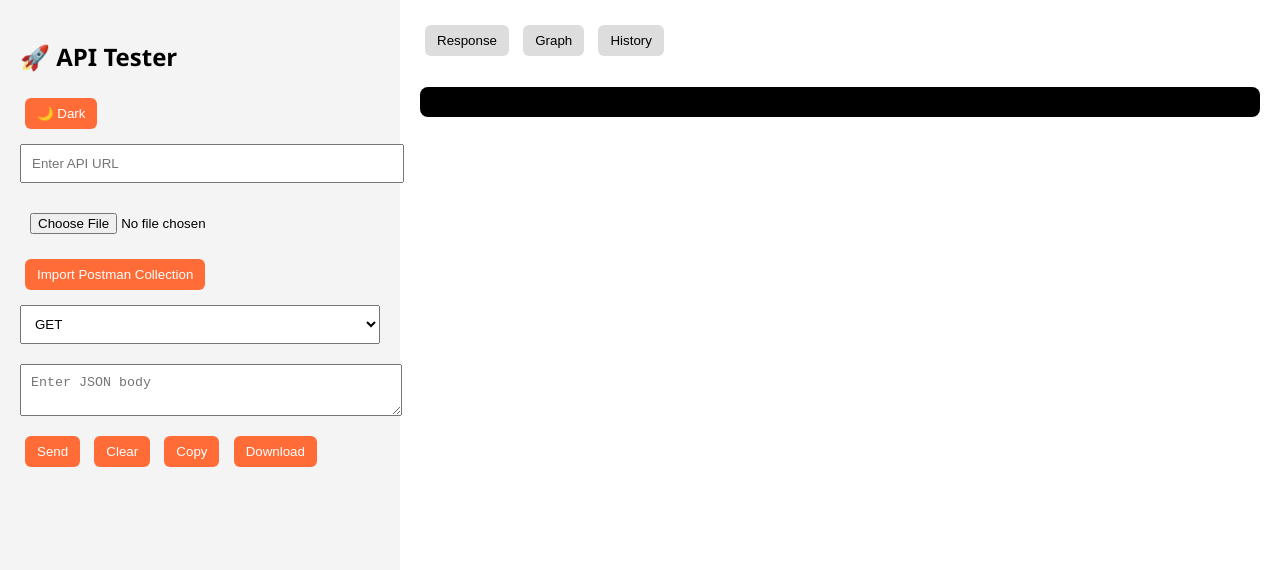
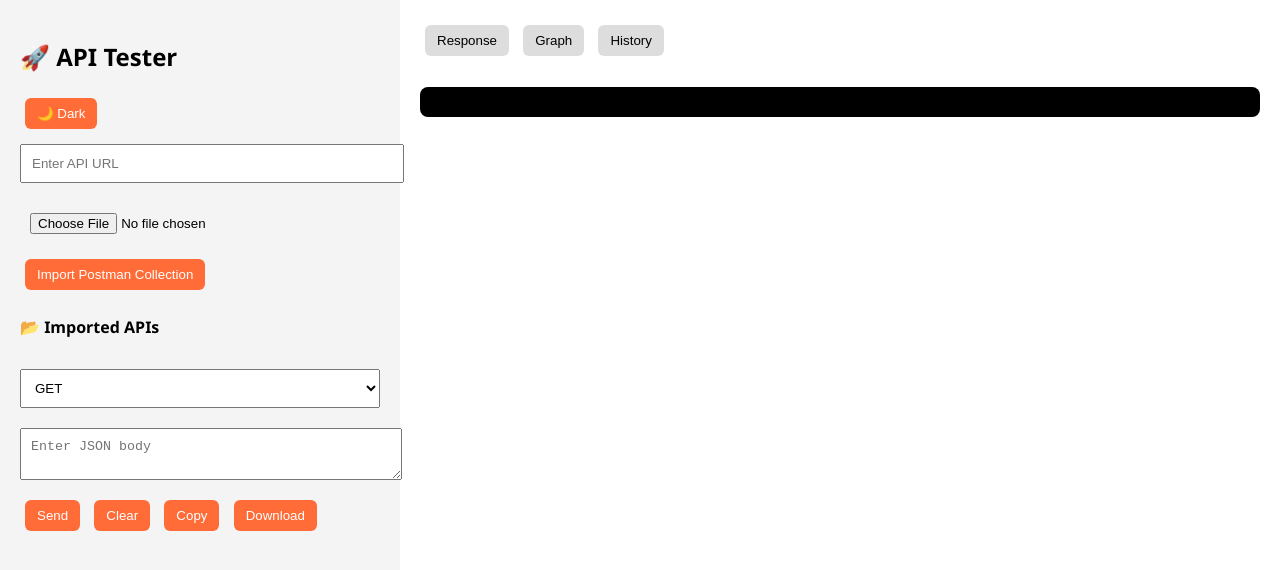
Before and after one commit to GowriDevi09/API-Testing-and-Monitoring, a website: page public/index.html in a window 1280 px wide. Drawn offline with nearby package versions, Linux system fonts and the light colour scheme.

Commit message:
Updated UI and added Postman import feature

```diff
--- a/public/index.html
+++ b/public/index.html
@@ -19,8 +19,7 @@
 <input type="file" id="importFile" accept=".json">
 <button onclick="importCollection()">Import Postman Collection</button>
 
-<div id="apiList"></div>
-
+<h4>📂 Imported APIs</h4>
 <div id="apiList"></div>
         <select id="method">
             <option value="GET">GET</option>
```
